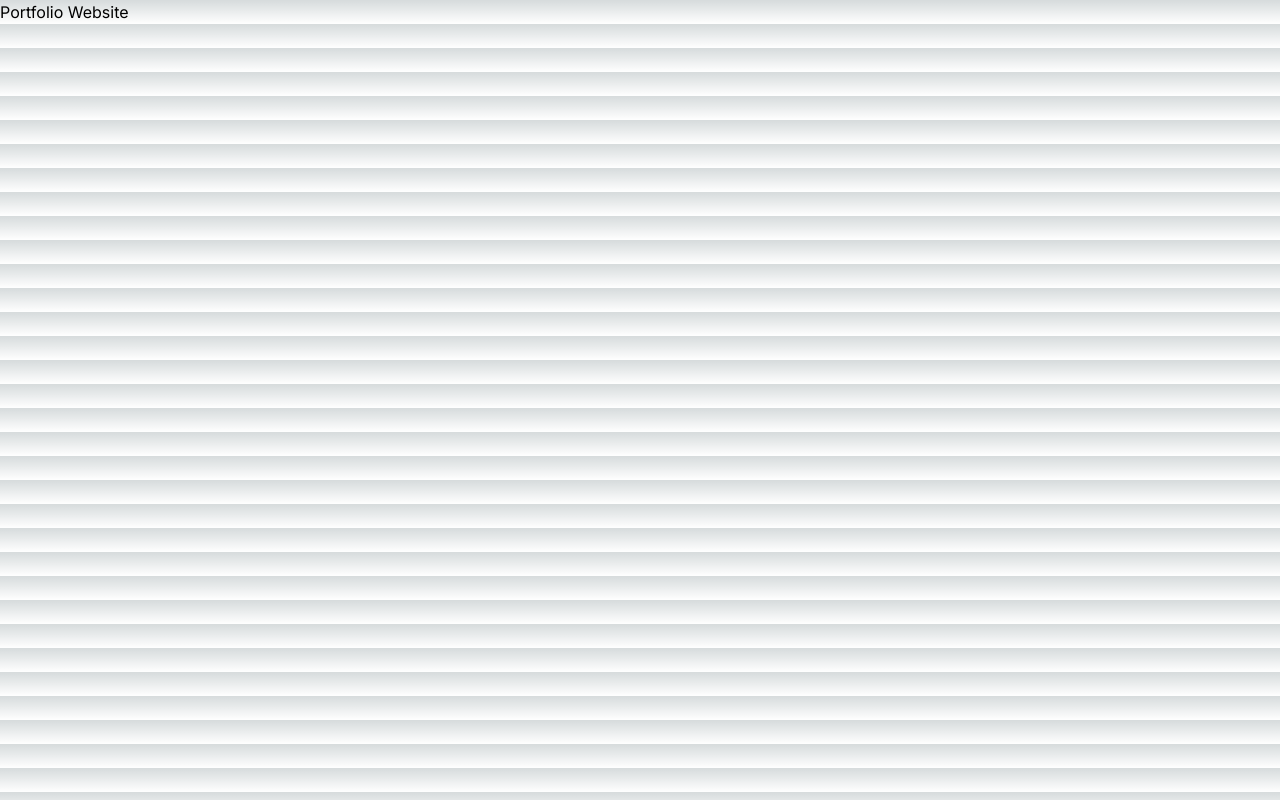
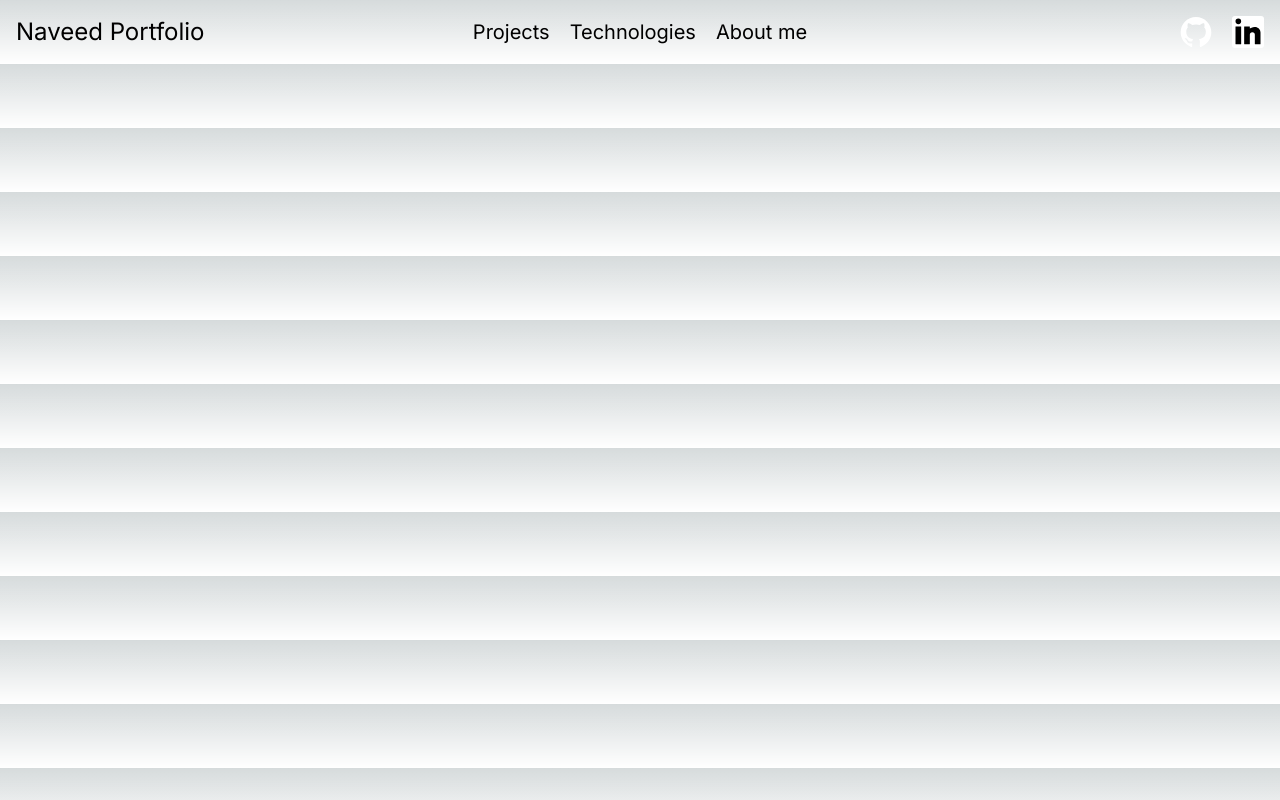
Before and after one commit to harrigit/New_Portfolio, a Next.js app: page / in a window 1280 px wide. Built offline with nearby package versions, Linux system fonts and the light colour scheme.

Commit message:
header design complete

```diff
--- a/app/globals.css
+++ b/app/globals.css
@@ -1,3 +1,4 @@
+@import url('https://fonts.googleapis.com/css2?family=Poppins&display=swap');
 @tailwind base;
 @tailwind components;
 @tailwind utilities;
--- a/app/page.tsx
+++ b/app/page.tsx
@@ -1,9 +1,9 @@
-import Image from 'next/image'
+import Header from "@/components/Header";
 
 export default function Home() {
   return (
-    <main>
-     <p>Portfolio Website</p>
+    <main className='container mx-auto'>
+      <Header />
     </main>
-  )
+  );
 }
--- /dev/null
+++ b/assets/icons/GithubIcon.tsx
@@ -0,0 +1,20 @@
+import * as React from "react"
+import { SVGProps } from "react"
+
+const Github = (props: SVGProps<SVGSVGElement>) => (
+  <svg
+    xmlns="http://www.w3.org/2000/svg"
+    width={32}
+    height={32}
+    fill="none"
+    {...props}
+  >
+    <path
+      fill="#fff"
+      fillRule="evenodd"
+      d="M16 1C7.528 1 .667 7.862.667 16.333c0 6.785 4.389 12.516 10.484 14.548.767.134 1.054-.326 1.054-.729 0-.364-.02-1.571-.02-2.855-3.852.709-4.848-.94-5.155-1.802-.173-.44-.92-1.802-1.572-2.166-.536-.287-1.303-.997-.019-1.016 1.208-.019 2.07 1.112 2.358 1.572 1.38 2.32 3.584 1.667 4.465 1.265.135-.997.537-1.667.978-2.05-3.412-.384-6.977-1.707-6.977-7.572 0-1.667.594-3.047 1.572-4.12-.153-.384-.69-1.955.153-4.064 0 0 1.284-.402 4.217 1.572a14.228 14.228 0 0 1 3.833-.518c1.304 0 2.607.173 3.834.518 2.932-1.994 4.216-1.572 4.216-1.572.844 2.109.307 3.68.154 4.064.977 1.073 1.571 2.434 1.571 4.12 0 5.885-3.584 7.188-6.995 7.571.555.48 1.034 1.4 1.034 2.837 0 2.05-.019 3.699-.019 4.216 0 .403.288.882 1.055.729 6.056-2.032 10.445-7.782 10.445-14.548C31.333 7.862 24.472 1 16 1Z"
+      clipRule="evenodd"
+    />
+  </svg>
+)
+export default Github
--- /dev/null
+++ b/assets/icons/LinkedInIcon.tsx
@@ -0,0 +1,18 @@
+import * as React from "react";
+import { SVGProps } from "react";
+const LinkedinIcon = (props: SVGProps<SVGSVGElement>) => (
+  <svg
+    xmlns='http://www.w3.org/2000/svg'
+    width={32}
+    height={32}
+    fill='none'
+    {...props}
+  >
+    <rect width={32} height={32} fill='#fff' rx={3} />
+    <path
+      fill='#000'
+      d='M6.333 2.5a2.833 2.833 0 1 0 0 5.667 2.833 2.833 0 0 0 0-5.667ZM3.667 10.5a.167.167 0 0 0-.167.167V28c0 .092.075.167.167.167H9A.167.167 0 0 0 9.167 28V10.667A.167.167 0 0 0 9 10.5H3.667ZM12.333 10.5a.167.167 0 0 0-.166.167V28c0 .092.074.167.166.167h5.334a.167.167 0 0 0 .166-.167v-9.333a2.5 2.5 0 1 1 5 0V28c0 .092.075.167.167.167h5.333A.167.167 0 0 0 28.5 28V16.507c0-3.236-2.814-5.767-6.034-5.474a9.553 9.553 0 0 0-2.89.73l-1.743.746v-1.842a.167.167 0 0 0-.166-.167h-5.334Z'
+    />
+  </svg>
+);
+export default LinkedinIcon;
--- /dev/null
+++ b/components/Header.tsx
@@ -0,0 +1,28 @@
+import React from "react";
+import GithubIcon from "@/assets/icons/GithubIcon";
+import LinkedinIcon from "@/assets/icons/LinkedInIcon";
+
+function Header() {
+  return (
+    <div className='grid grid-cols-6 gap-4 p-4'>
+      <div className='order-1 col-span-3 lg:col-span-2 '>
+        <h1 className='text-2xl'>Naveed Portfolio</h1>
+      </div>
+      <div className='order-2 lg:order-3 col-span-3 lg:col-span-2 place-self-end '>
+        <div className='flex space-x-5'>
+          <GithubIcon />
+          <LinkedinIcon />
+        </div>
+      </div>
+      <div className='order-3 lg:order-2 col-span-6 lg:col-span-2 place-self-center'>
+        <div className='space-x-5 text-xl w-full'>
+          <a>Projects</a>
+          <a>Technologies</a>
+          <a>About me</a>
+        </div>
+      </div>
+    </div>
+  );
+}
+
+export default Header;
--- a/tailwind.config.ts
+++ b/tailwind.config.ts
@@ -1,20 +1,30 @@
-import type { Config } from 'tailwindcss'
+import type { Config } from "tailwindcss";
 
 const config: Config = {
   content: [
-    './pages/**/*.{js,ts,jsx,tsx,mdx}',
-    './components/**/*.{js,ts,jsx,tsx,mdx}',
-    './app/**/*.{js,ts,jsx,tsx,mdx}',
+    "./pages/**/*.{js,ts,jsx,tsx,mdx}",
+    "./components/**/*.{js,ts,jsx,tsx,mdx}",
+    "./app/**/*.{js,ts,jsx,tsx,mdx}",
   ],
   theme: {
+    colors: {
+      transparent: "transparent",
+      current: "currentColor",
+      primary: "#0F1724",
+      secondary: "#905DD40",
+      accent: "#24A2C8",
+    },
     extend: {
       backgroundImage: {
-        'gradient-radial': 'radial-gradient(var(--tw-gradient-stops))',
-        'gradient-conic':
-          'conic-gradient(from 180deg at 50% 50%, var(--tw-gradient-stops))',
+        "gradient-radial": "radial-gradient(var(--tw-gradient-stops))",
+        "gradient-conic":
+          "conic-gradient(from 180deg at 50% 50%, var(--tw-gradient-stops))",
+      },
+      fontFamily: {
+        sans: ["Poppins"],
       },
     },
   },
   plugins: [],
-}
-export default config
+};
+export default config;
```
